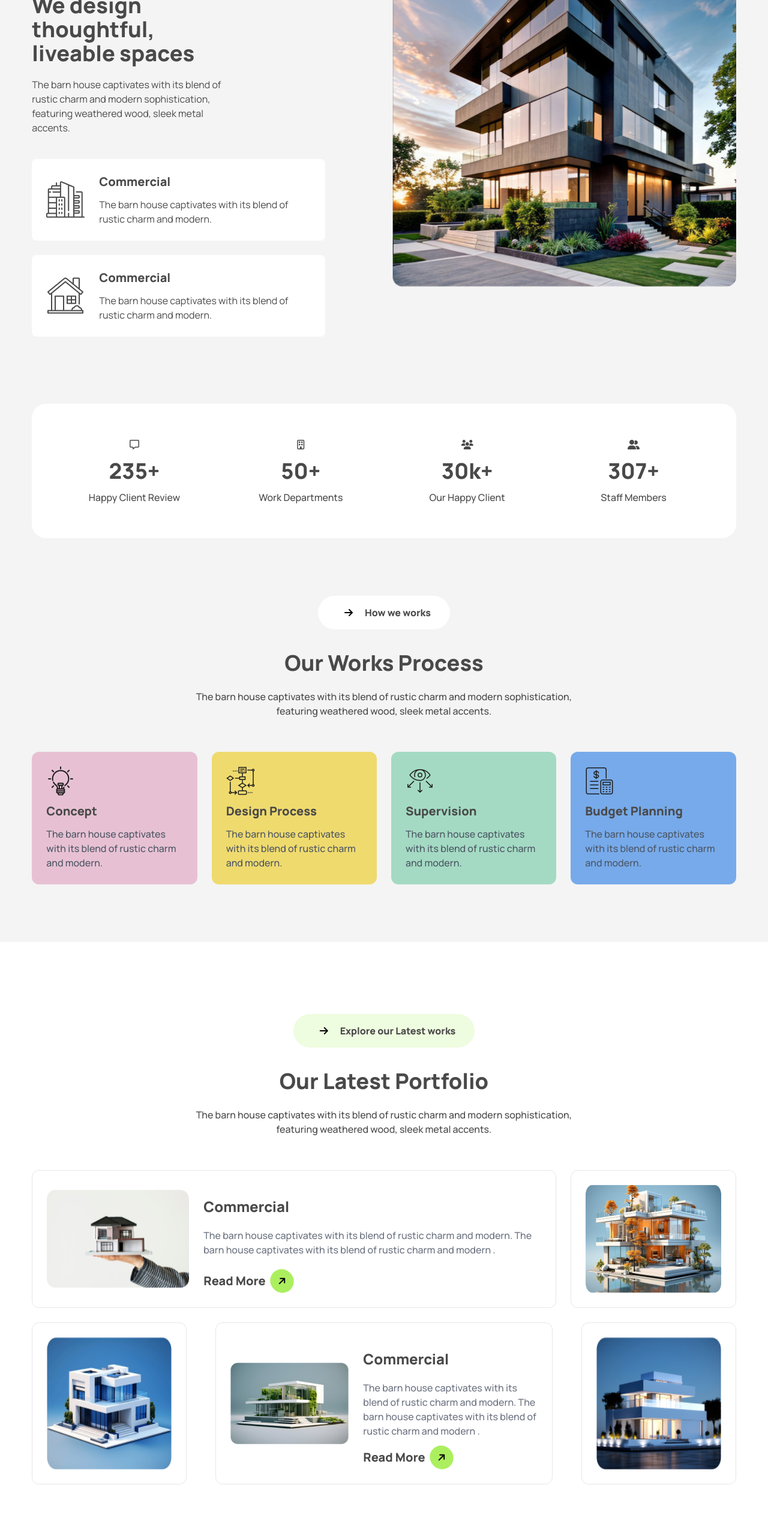
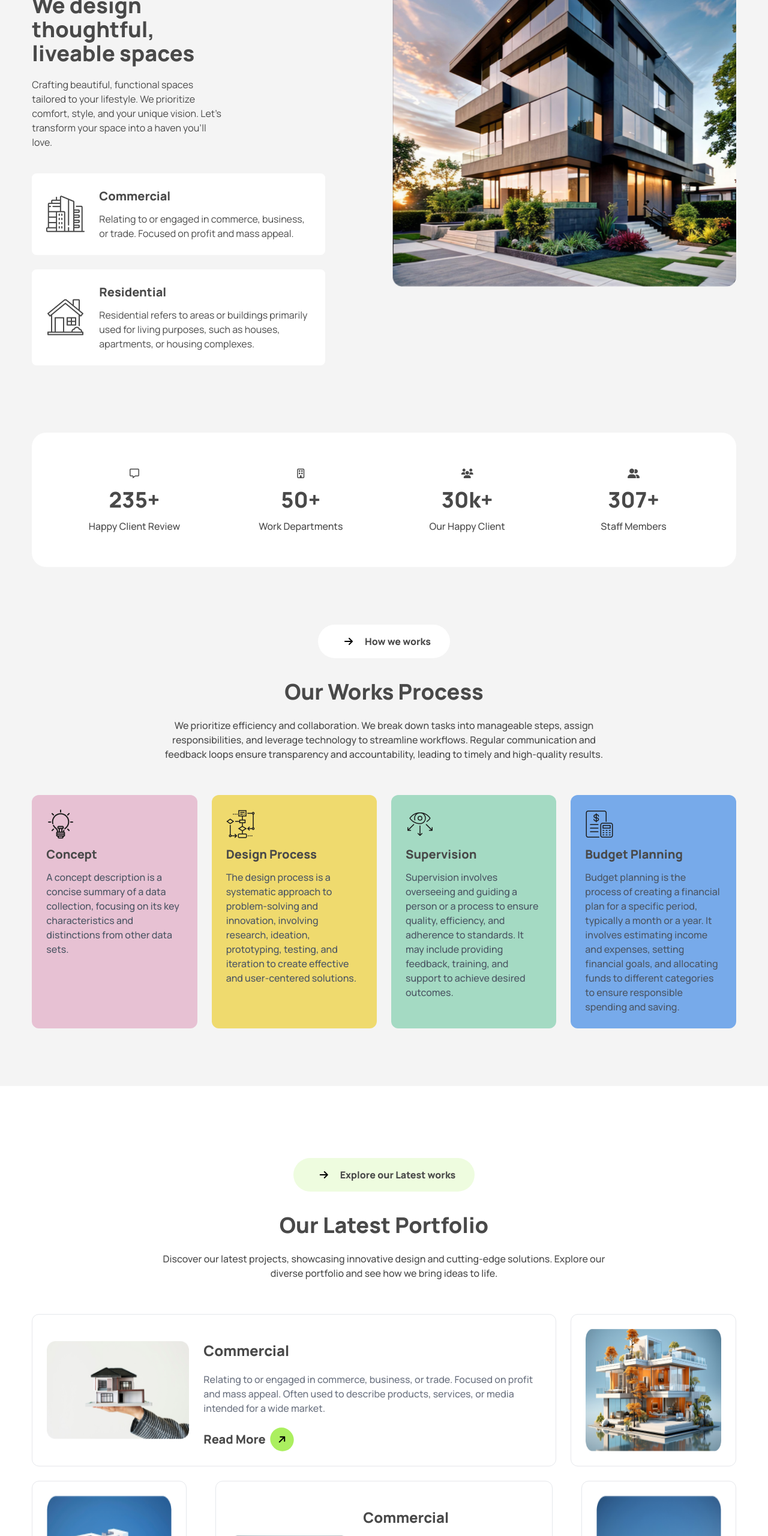
Before and after one commit to Rahelk404/Reset-B9-A03, a plain HTML site: page index.html in a window 1280 px wide. Shown: the part 1300-3860 px from the top of the page at 60% size. Drawn offline with nearby package versions, Linux system fonts and the light colour scheme.

Commit message:
remove lorem and final commit

```diff
--- a/index.html
+++ b/index.html
@@ -154,8 +154,7 @@
                     <div class="mb-5 lg:flex lg:text-start flex-col text-center items-center lg:w-8/12">
                         <h1 class="leading-tight lg:text-4xl text-3xl font-black mb-5">We design thoughtful, liveable
                             spaces</h1>
-                        <p class="mb-5">The barn house captivates with its blend of rustic charm and
-                            modern sophistication, featuring weathered wood, sleek metal accents.</p>
+                        <p class="mb-5">Crafting beautiful, functional spaces tailored to your lifestyle. We prioritize comfort, style, and your unique vision. Let's transform your space into a haven you'll love.</p>
                     </div>
 
                     <div class="w-full grid lg:grid-cols-1 md:grid-cols-2 gap-6 mb-4">
@@ -166,7 +165,7 @@
                             </div>
                             <div>
                                 <h2 class="text-xl font-extrabold mb-3">Commercial</h2>
-                                <p>The barn house captivates with its blend of rustic charm and modern.</p>
+                                <p>Relating to or engaged in commerce, business, or trade. Focused on profit and mass appeal.</p>
                             </div>
                         </div>
                         <!-- box 2 -->
@@ -175,8 +174,8 @@
                                 <img class="max-h-full max-w-full max-w-screen-xl" src="assets/residential.png" alt="">
                             </div>
                             <div>
-                                <h2 class="text-xl font-extrabold mb-3">Commercial</h2>
-                                <p>The barn house captivates with its blend of rustic charm and modern.</p>
+                                <h2 class="text-xl font-extrabold mb-3">Residential</h2>
+                                <p>Residential refers to areas or buildings primarily used for living purposes, such as houses, apartments, or housing complexes.</p>
                             </div>
                         </div>
 
@@ -232,9 +231,7 @@
                                 <div class="lg:w-8/12">
                                     <h1 class="lg:text-4xl text-2xl font-black">Our Works Process</h1>
                                     <p class="py-6 font-medium mb-4">
-                                        The barn house captivates with its blend of rustic charm and modern
-                                        sophistication,
-                                        featuring weathered wood, sleek metal accents.
+                                        We prioritize efficiency and collaboration. We break down tasks into manageable steps, assign responsibilities, and leverage technology to streamline workflows. Regular communication and feedback loops ensure transparency and accountability, leading to timely and high-quality results.
                                     </p>
                                 </div>
                             </div>
@@ -247,29 +244,25 @@
                     <div class=" bg-grid1 rounded-xl p-6">
                         <img src="assets/concept.png" alt="">
                         <h2 class="text-xl font-extrabold my-3">Concept</h2>
-                        <p class="font-medium text-gray-600">The barn house captivates with its blend of rustic charm
-                            and modern.</p>
+                        <p class="font-medium text-gray-600">A concept description is a concise summary of a data collection, focusing on its key characteristics and distinctions from other data sets.</p>
                     </div>
                     <!-- card 2 -->
                     <div class=" bg-grid2 rounded-xl p-6">
                         <img src="assets/flow-chart.png" alt="">
                         <h2 class="text-xl font-extrabold my-3">Design Process</h2>
-                        <p class="font-medium text-gray-600">The barn house captivates with its blend of rustic charm
-                            and modern.</p>
+                        <p class="font-medium text-gray-600">The design process is a systematic approach to problem-solving and innovation, involving research, ideation, prototyping, testing, and iteration to create effective and user-centered solutions.</p>
                     </div>
                     <!-- card 3 -->
                     <div class=" bg-grid3 rounded-xl p-6">
                         <img src="assets/vision.png" alt="">
                         <h2 class="text-xl font-extrabold my-3">Supervision</h2>
-                        <p class="font-medium text-gray-600">The barn house captivates with its blend of rustic charm
-                            and modern.</p>
+                        <p class="font-medium text-gray-600">Supervision involves overseeing and guiding a person or a process to ensure quality, efficiency, and adherence to standards. It may include providing feedback, training, and support to achieve desired outcomes.</p>
                     </div>
                     <!-- card 4 -->
                     <div class=" bg-grid4 rounded-xl p-6">
                         <img src="assets/budget-planning.png" alt="">
                         <h2 class="text-xl font-extrabold my-3">Budget Planning</h2>
-                        <p class="font-medium text-gray-600">The barn house captivates with its blend of rustic charm
-                            and modern.</p>
+                        <p class="font-medium text-gray-600">Budget planning is the process of creating a financial plan for a specific period, typically a month or a year. It involves estimating income and expenses, setting financial goals, and allocating funds to different categories to ensure responsible spending and saving.</p>
                     </div>
                 </div>
             </div>
@@ -296,9 +289,7 @@
                                 <div class="lg:w-8/12">
                                     <h1 class="lg:text-4xl text-2xl font-black">Our Latest Portfolio</h1>
                                     <p class="py-6 font-medium mb-4">
-                                        The barn house captivates with its blend of rustic charm and modern
-                                        sophistication,
-                                        featuring weathered wood, sleek metal accents.
+                                        Discover our latest projects, showcasing innovative design and cutting-edge solutions. Explore our diverse portfolio and see how we bring ideas to life.
                                     </p>
                                 </div>
                             </div>
@@ -321,9 +312,7 @@
                         <div class="space-y-5 w-9/12  mt-5">
                             <div class="grid-cols-2 space-y-5">
                                 <h2 class="text-2xl font-extrabold">Commercial</h2>
-                                <p class="font-medium text-gray-500">The barn house captivates with its blend of rustic
-                                    charm and modern. The barn house
-                                    captivates with its blend of rustic charm and modern .</p>
+                                <p class="font-medium text-gray-500">Relating to or engaged in commerce, business, or trade. Focused on profit and mass appeal. Often used to describe products, services, or media intended for a wide market. </p>
                             </div>
                             <div class="card-actions flex justify-start items-center">
                                 <h2 class="font-extrabold text-xl">Read More</h2>
@@ -360,9 +349,7 @@
                         <div class="space-y-3 w-9/12 mt-5">
                             <div class="grid-cols-2 space-y-5">
                                 <h2 class="text-2xl font-extrabold">Commercial</h2>
-                                <p class="font-medium text-gray-500">The barn house captivates with its blend of rustic
-                                    charm and modern. The barn house
-                                    captivates with its blend of rustic charm and modern .</p>
+                                <p class="font-medium text-gray-500">Commercial refers to anything related to business or trade. It emphasizes profit, marketability, and mass appeal. It can describe products, services, media, or activities designed for commercial success.</p>
                             </div>
                             <div class="card-actions flex justify-start items-center">
                                 <h2 class="font-extrabold text-xl">Read More</h2>
@@ -405,8 +392,7 @@
                             <div class="lg:w-9/12 ">
                                 <h1 class="lg:text-4xl text-2xl font-black">Read Our Articles and News</h1>
                                 <p class="py-6 font-medium mb-4">
-                                    The barn house captivates with its blend of rustic charm and modern sophistication,
-                                    featuring weathered wood, sleek metal accents.
+                                    Stay informed with our latest articles and news. Discover insights, trends, and expert opinions on [topic/industry]. Explore our blog for valuable information and stay ahead of the curve.
                                 </p>
                             </div>
                         </div>
@@ -433,8 +419,7 @@
                             </div>
                             <h2 class="card-title font-extrabold text-xl">How to choose the furniture right of your
                                 home.!</h2>
-                            <p class="font-medium mb-4">The barn house captivates with its blend of rustic charm and
-                                modern. </p>
+                            <p class="font-medium mb-4">Choose furniture that fits your space, style, and needs. Consider comfort, durability, and functionality.</p>
                             <div class="card-actions justify-start flex items-center">
                                 <h2 class="font-extrabold text-xl">Read More</h2>
                                 <i
@@ -460,8 +445,7 @@
                             </div>
                             <h2 class="card-title font-extrabold text-xl">How to choose the furniture right of your
                                 home.!</h2>
-                            <p class="font-medium mb-4">The barn house captivates with its blend of rustic charm and
-                                modern. </p>
+                            <p class="font-medium mb-4">Choose furniture that fits your style, space, and needs. Consider comfort, durability, and aesthetics.</p>
                             <div class="card-actions justify-start flex items-center">
                                 <h2 class="font-extrabold text-xl">Read More</h2>
                                 <i
@@ -487,8 +471,7 @@
                             </div>
                             <h2 class="card-title font-extrabold text-xl">How to choose the furniture right of your
                                 home.!</h2>
-                            <p class="font-medium mb-4">The barn house captivates with its blend of rustic charm and
-                                modern. </p>
+                            <p class="font-medium mb-4">Choosing the right furniture enhances your home's style and comfort. Consider your space, needs, and aesthetic. Invest in quality pieces that blend seamlessly with your existing decor.</p>
                             <div class="card-actions justify-start flex items-center">
                                 <h2 class="font-extrabold text-xl">Read More</h2>
                                 <i
@@ -523,9 +506,7 @@
                                     <div class="lg:w-8/12">
                                         <h1 class="lg:text-4xl text-2xl font-black">Let’s Discuss Next Project</h1>
                                         <p class="py-6 font-medium mb-4">
-                                            The barn house captivates with its blend of rustic charm and modern
-                                            sophistication,
-                                            featuring weathered wood, sleek metal accents.
+                                            Let's turn ideas into action! This meeting will focus on the planning and execution of our next project. We'll discuss timelines, resources, and potential roadblocks.
                                         </p>
                                     </div>
                                 </div>
@@ -538,15 +519,15 @@
                 <div class="">
                     <div class="items-center lg:flex md:flex justify-center gap-6">
                         <input type="text" placeholder="First Name*"
-                            class="input input-bordered w-full max-w-xl rounded-full mb-2" />
+                            class="input input-bordered w-full max-w-xl rounded-full mb-2"/>
                         <input type="text" placeholder="Last Name*"
-                            class="input input-bordered w-full max-w-xl rounded-full mb-2" />
+                            class="input input-bordered w-full max-w-xl rounded-full mb-2"/>
                     </div>
                     <div class="items-center lg:flex md:flex justify-center gap-6">
                         <input type="text" placeholder="Phone Number*"
-                            class="input input-bordered w-full max-w-xl rounded-full mb-2" />
-                        <input type="text" placeholder="Email Number*"
-                            class="input input-bordered w-full max-w-xl rounded-full" />
+                            class="input input-bordered w-full max-w-xl rounded-full mb-2"/>
+                        <input type="text" placeholder="Email address*"
+                            class="input input-bordered w-full max-w-xl rounded-full"/>
                     </div>
                     <div class="items-center justify-center flex mt-3">
                         <textarea placeholder="Write your message here"
@@ -579,8 +560,7 @@
                     <h2 class="text-3xl font-extrabold text-white">Rinterio</h2>
                 </div>
                 <div class="flex items-center justify-center text-center">
-                    <p class="text-gray-300 opacity-60 font-medium lg:w-5/12 mb-12"> The barn house captivates with its blend of rustic
-                        charm and modern sophistication, featuring weathered wood, sleek metal accents.</p>
+                    <p class="text-gray-300 opacity-60 font-medium lg:w-5/12 mb-12">  Your gateway to exquisite interior design. Discover a world of elegance and functionality. Transform your space with our curated collection of furniture, decor, and expert design services. Elevate your living experience, one room at a time.</p>
                 </div>
                 <div>
                     <div class="navbar-center lg:flex items-center justify-center">
```
